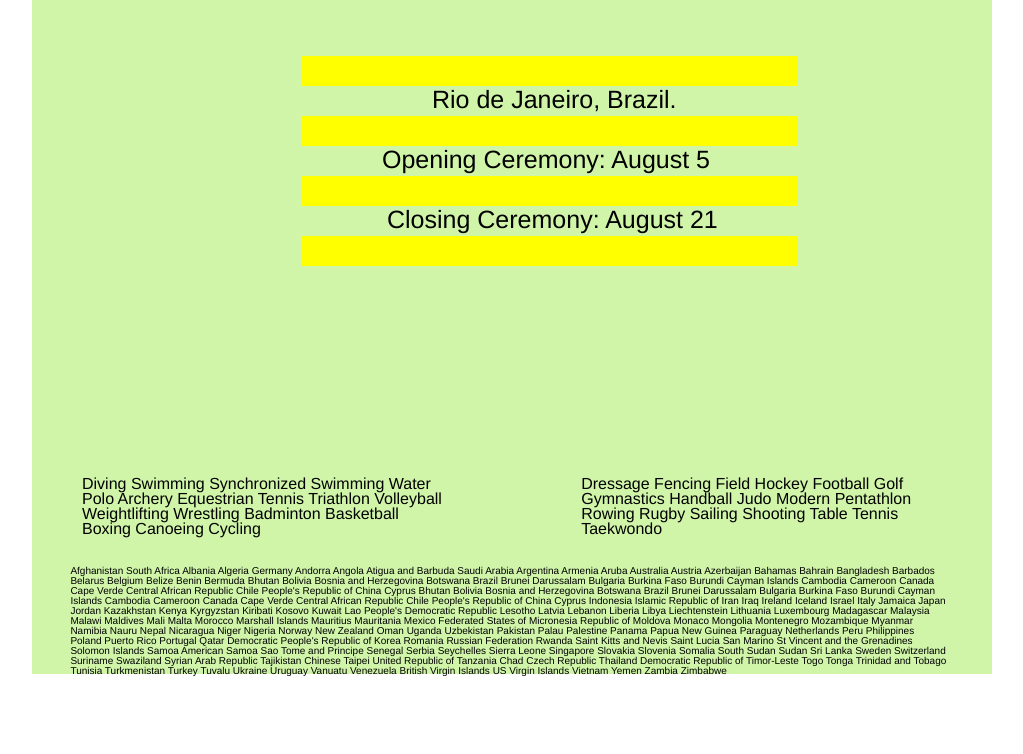
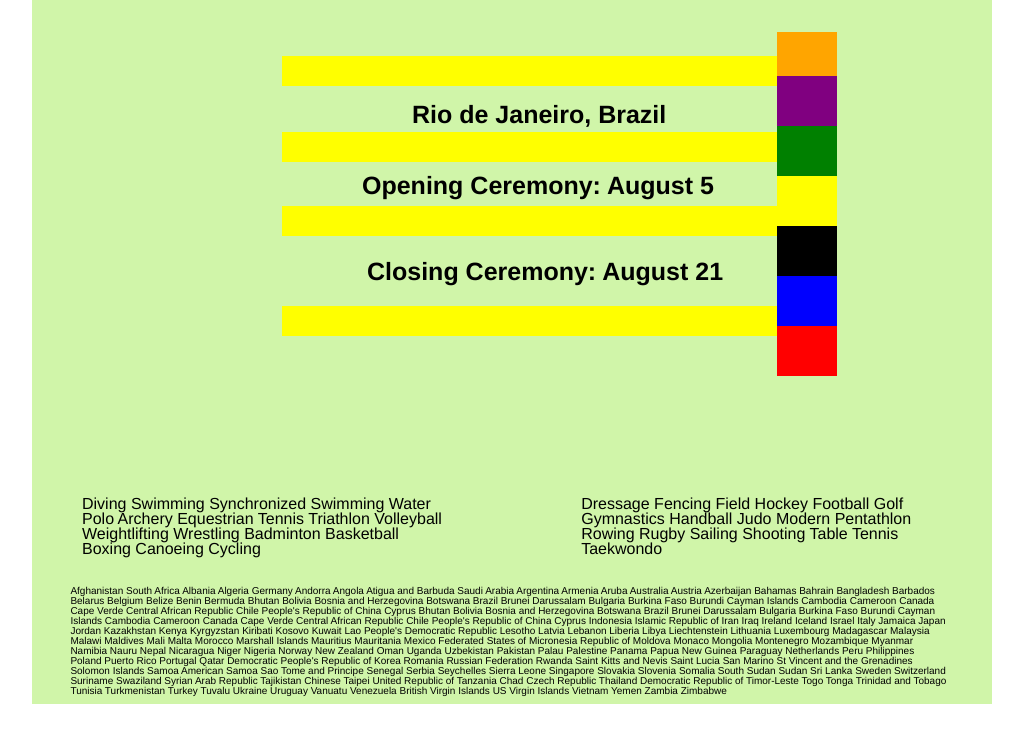
Before and after one commit to awittry/rio-2016, a plain HTML site: page index.html in a window 1280 px wide. Shown: the part 376-1130 px from the top of the page, without its empty margins (128-1151 px from the left). Before the commit the page ends 1100 px from the top, so only its background shows below. Drawn offline with Linux system fonts and the light colour scheme.

Commit message:
Finished

```diff
--- a/css/skeleton.css
+++ b/css/skeleton.css
@@ -12,7 +12,7 @@
 .container {
   position: relative;
   width: 100%;
-  height: 1000px;
+  height: 1030px;
   max-width: 960px;
   margin: 0 auto;
   padding: 0 20px;
--- a/css/style.css
+++ b/css/style.css
@@ -9,27 +9,35 @@ h1{
 	font-weight: bold;
 }
 .Rio{
-	margin-left: 270px;
+	margin-left: 250px;
 	margin-right: auto;
 }
 .Olympiad{
-	margin-left: 270px;
+	margin-left: 250px;
 	color: yellow;
 }
 .text1{
-	margin-left: 400px;
+	margin-left: 380px;
+	margin-top: 15px;
+	margin-bottom: 5px;
 	line-height: 26px;
 	font-size: 25px;
+	font-weight: bold;
 }
 .text2{
-	margin-left: 350px;
+	margin-left: 330px;
+	margin-top: 10px;
+	margin-bottom: 40px;
 	line-height: 26px;
 	font-size: 25px;
+	font-weight: bold;
 }
 .text3{
-	margin-left: 355px;
+	margin-left: 335px;
+	margin-top: 20px;
 	line-height: 26px;
 	font-size: 25px;
+	font-weight: bold;
 }
 .row{
 	margin-top: 30px;
@@ -48,17 +56,59 @@ h1{
 	font-size: 10px;
 }
 .boxes{
-	padding-left: 270px;
+	padding-left: 250px;
 }
 #block{
-	margin-left: 270px;
+	margin-left: 250px;
 	width: 495px;
 	height: 30px;
 	background: yellow;
 }
-#square{
-	margin-left: 270px;
+#redsquare{
+	margin-left: 745px;
+	background: red;
+	width: 60px;
+	height: 50px;
+}
+#bluesquare{
+	margin-top: -60px;
+	margin-left: 745px;
+	background: blue;
+	width: 60px;
+	height: 50px;
+}
+#blacksquare {
+	margin-top: -60px;
+	margin-left: 745px;
+	background: black;
+	width: 60px;
+	height: 80px;
+}
+#yellowsquare{
+	margin-top: -60px;
+	margin-left: 745px;
 	background: yellow;
-	width: 30px;
-	height: 30px;
+	width: 60px;
+	height: 80px;
 }
+#greensquare{
+	margin-top: -60px;
+	margin-left: 745px;
+	background: green;
+	width: 60px;
+	height: 80px;
+}
+#purplesquare{
+	margin-top: -162px;
+	margin-left: 745px;
+	background: purple;
+	width: 60px;
+	height: 110px;
+}
+#orangesquare{
+	margin-top: -130px;
+	margin-left: 745px;
+	background: orange;
+	width: 60px;
+	height: 50px;
+}
--- a/index.html
+++ b/index.html
@@ -35,18 +35,22 @@
           </div>
           <div class="row"></div>
           <div id="block"></div>
-          <div class="text1 six columns">Rio de Janeiro, Brazil.</div>
+          <div class="text1 six columns">Rio de Janeiro, Brazil</div>
           <div class="row"></div>
           <div id="block"></div>
           <div class="text2 six columns">Opening Ceremony: August 5</div>
+          <div id="orangesquare"></div>
           <div class="row"></div>
+          <div id="purplesquare"></div>
+          <div id="greensquare"></div>
           <div id="block"></div>
           <div class="text3 six columns">Closing Ceremony: August 21</div>
+          <div id="yellowsquare"></div>
           <div class="row"></div>
+          <div id="blacksquare"></div>
           <div id="block"></div>
-          <div class="row"></div>
-          <div class="row"></div>
-          <div class="row"></div>
+          <div id="bluesquare"></div>
+          <div id="redsquare"></div>
           <div class="row"></div>
           <div class="row"></div>
           <div class="row"></div>
```
